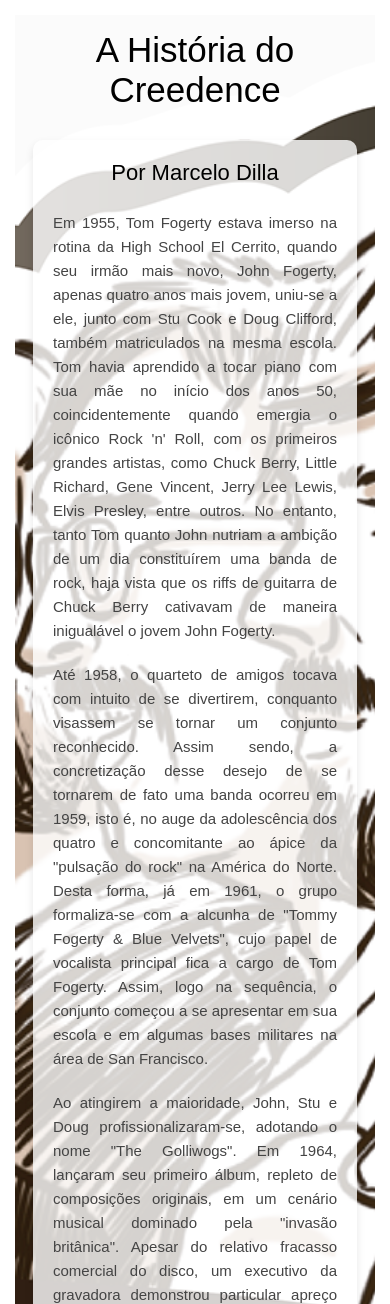
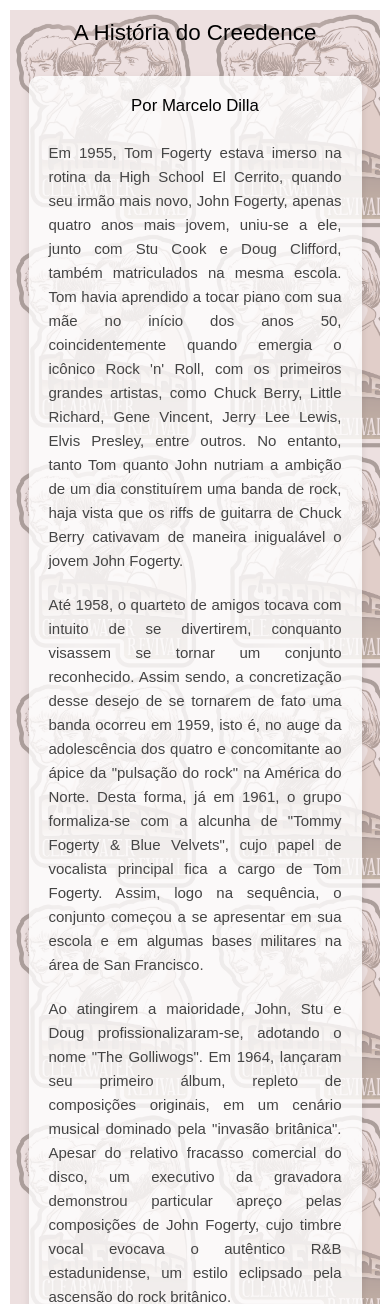
Before and after one commit to VitorCamposAds/Site_CCR_Cover_Brasil, a Flask app: page /historia in a window 390 px wide. Shown: the top 1304 px of the page. Run offline with Flask 3, Linux system fonts and the light colour scheme; some libraries are stand-ins or nearby versions.

Commit message:
refinamento html

```diff
--- a/static/css/style.css
+++ b/static/css/style.css
@@ -1812,14 +1812,31 @@ text-align: center;}
     line-height: 1.6; /* Aumenta o espaçamento entre linhas para melhor legibilidade */
     margin: 15px;
     padding: 15px 0; /* Espaço acima e abaixo para o texto não encostar nas bordas */
-    min-height: 1500px; /* Altura mínima */
+    min-height: 500px; /* Altura mínima */
     position: relative; /* Para permitir que o overlay fique sobre o fundo */
-    background-color: rgba(240, 240, 240, 0.3); /* Fundo cinza claro com maior transparência (30%) */
     background-image: url(../images/ccr_capa1.jpg); /* Adiciona a imagem de fundo, centralizada */
-    background-repeat: no-repeat; /* Não repetir a imagem */
-    background-position: center; /* Centraliza a imagem */
-    background-size: cover; /* Faz a imagem cobrir todo o fundo */
+    background-repeat: repeat; /* Permite que a imagem se repita */
+    background-size: 200px auto; /* Tamanho da imagem de fundo (ajuste conforme necessário) */
     color: #444; /* Cor do texto */
+}
+
+/* Overlay para aumentar a transparência da imagem de fundo */
+.historia-body::before {
+    content: '';
+    position: absolute;
+    top: 0;
+    left: 0;
+    right: 0;
+    bottom: 0;
+    background-color: rgba(230, 211, 211, 0.7); /* Aumente a transparência para 70% */
+    pointer-events: none; /* Permite que eventos de clique passem pelo overlay */
+    z-index: 1; /* Coloca o overlay acima da imagem de fundo */
+}
+
+/* Ajustar o z-index do conteúdo */
+.historia-body > * {
+    position: relative; /* Para garantir que o conteúdo fique acima do overlay */
+    z-index: 2; /* Coloca o conteúdo acima do overlay */
 }
 
 /* Títulos */
@@ -1856,3 +1873,49 @@ text-align: center;}
     max-width: 900px; /* Aumentado para largura máxima do box */
     width: 90%; /* Largura adaptável ao tamanho da tela */
 }
+
+/* Media Queries para Responsividade */
+@media (max-width: 1200px) {
+    .historia-h1 {
+        font-size: 2.2em; /* Diminui o tamanho do título em telas menores */
+    }
+    .historia-h2 {
+        font-size: 1.8em; /* Diminui o tamanho do subtítulo em telas menores */
+    }
+}
+
+@media (max-width: 992px) {
+    .historia-h1 {
+        font-size: 2em; /* Diminui ainda mais o tamanho do título */
+    }
+    .historia-h2 {
+        font-size: 1.6em; /* Diminui ainda mais o tamanho do subtítulo */
+    }
+    .historia-body {
+        margin: 10px; /* Reduz a margem em telas menores */
+    }
+}
+
+@media (max-width: 768px) {
+    .historia-body {
+        padding: 10px 0; /* Reduz o padding em telas menores */
+    }
+    .historia-h1 {
+        font-size: 1.8em; /* Tamanho do título em telas pequenas */
+    }
+    .historia-h2 {
+        font-size: 1.4em; /* Tamanho do subtítulo em telas pequenas */
+    }
+}
+
+@media (max-width: 576px) {
+    .historia-h1 {
+        font-size: 1.6em; /* Tamanho do título em telas muito pequenas */
+    }
+    .historia-h2 {
+        font-size: 1.2em; /* Tamanho do subtítulo em telas muito pequenas */
+    }
+    .historia-body {
+        min-height: 1000px; /* Altura mínima ajustada para telas pequenas */
+    }
+}
--- a/templates/index.html
+++ b/templates/index.html
@@ -193,7 +193,7 @@
       <div class="col-xl-7 col-lg-7 col-md-7 col-sm-12 border_right">
         <div class="upcomimg">
           <figure>
-            <img src="{{ url_for('static', filename='images/ccr_img.jpg') }}" alt="#"/>
+            <img src="{{ url_for('static', filename='images/ccr_willie_and_the_poor_boys.jpg') }}" alt="#"/>
           </figure>
         </div>
       </div>
```
Also changed, not shown: static/images/ccr_willie_and_the_poor_boys.jpg (added).
